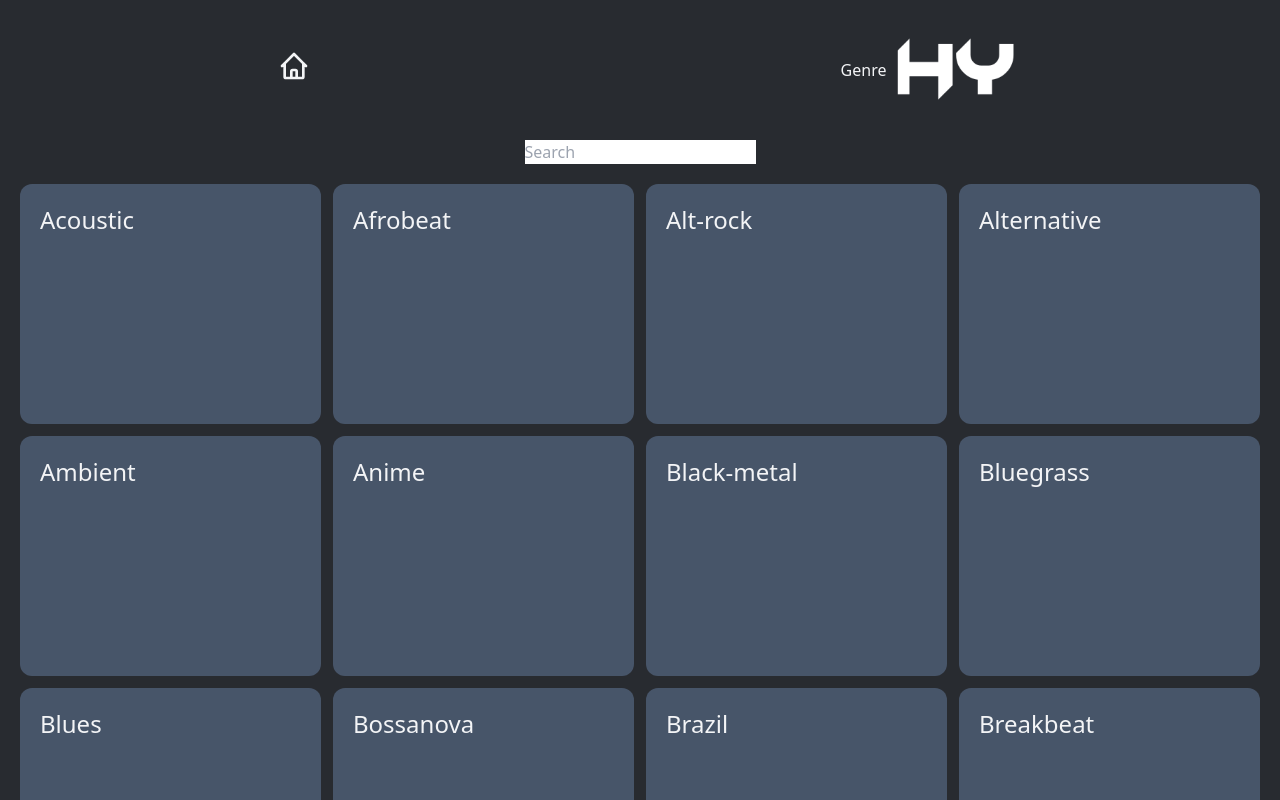
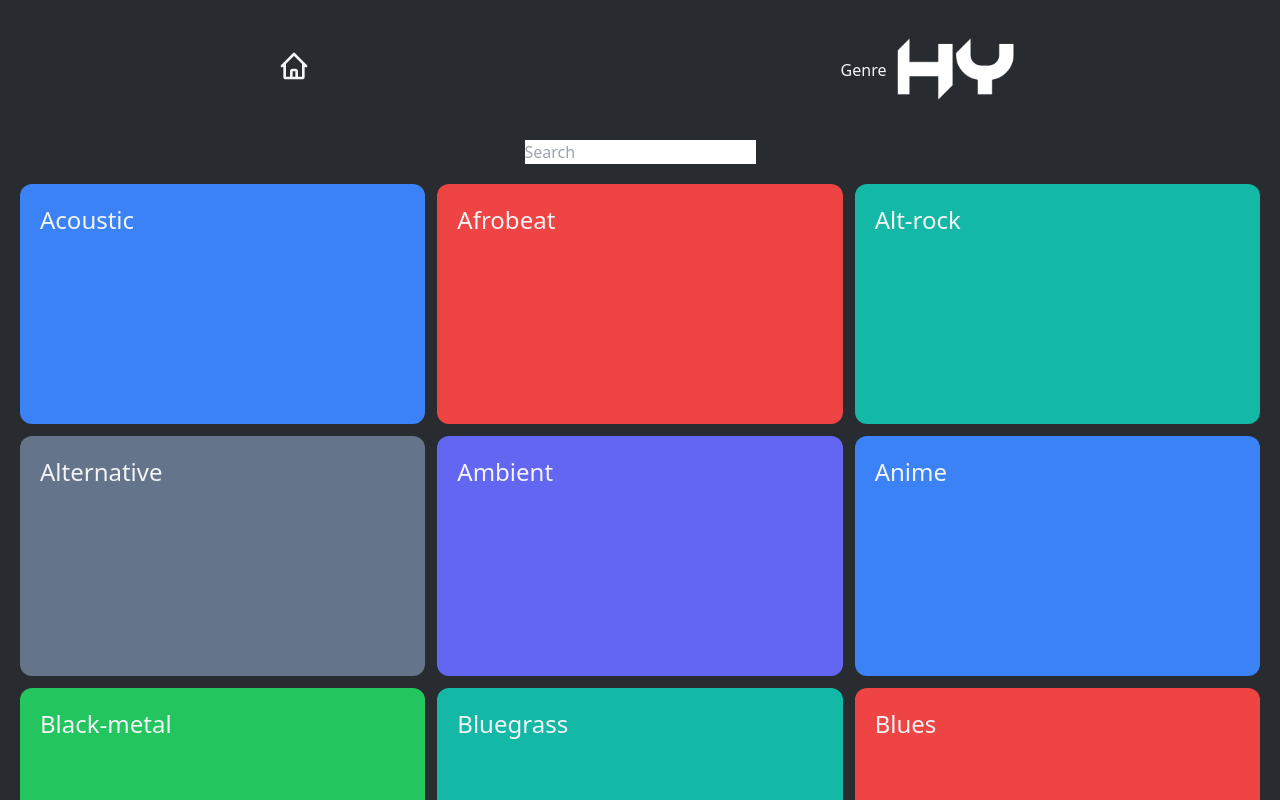
Before and after one commit to Ahljenn/odditory, a Next.js app: page /dashboard/genre in a window 1280 px wide. Shown: the top 800 px of the page. Built offline with nearby package versions, Linux system fonts and the light colour scheme.

Commit message:
Added random colors to genres

```diff
--- a/pages/dashboard/genre.tsx
+++ b/pages/dashboard/genre.tsx
@@ -1,16 +1,22 @@
-import React from 'react';
+import React, { useState, useEffect } from 'react';
 import { genres } from '../../lib/genres';
 import SubpageHeader from '../../components/ui/SubpageHeader';
 
 interface Props {}
 
-// const parse: string = (arg: string): string => {
-//   return arg[0].toUpperCase() + arg.slice(1);
-// };
-
 //Note - add API to fetch random image from genre
 
-//Add random colors for bg
+const colors: string[] = [
+  'bg-slate-500',
+  'bg-blue-500',
+  'bg-green-500',
+  'bg-orange-500',
+  'bg-red-500',
+  'bg-purple-500',
+  'bg-pink-500',
+  'bg-teal-500',
+  'bg-indigo-500',
+];
 
 const genre: React.FC = (props: Props): JSX.Element => {
   return (
@@ -19,13 +25,15 @@ const genre: React.FC = (props: Props): JSX.Element => {
       <div className="flex justify-center mb-5">
         <input placeholder="Search"></input>
       </div>
-      <section className="grid grid-cols-2 sm:grid-cols-3 xl:grid-cols-4 gap-3 mx-5">
+      <section className="grid grid-cols-2 sm:grid-cols-3 gap-3 2xl:gap-5 mx-5">
         {genres.map((genre: string) => (
           <div
-            className="cursor-pointer hover:bg-slate-300 hover:text-slate-600 rounded-xl align-start bg-slate-600 gap-1 h-60"
+            className={`cursor-pointer hover:bg-slate-300 hover:text-slate-600 rounded-xl align-start gap-1 h-60 ${
+              colors[Math.floor(Math.random() * colors.length)]
+            }`}
             key={genre}
           >
-            <p className="text-2xl m-5">{genre[0].toUpperCase() + genre.slice(1)}</p>
+            <p className="sm:text-2xl m-5">{genre[0].toUpperCase() + genre.slice(1)}</p>
           </div>
         ))}
       </section>
```
